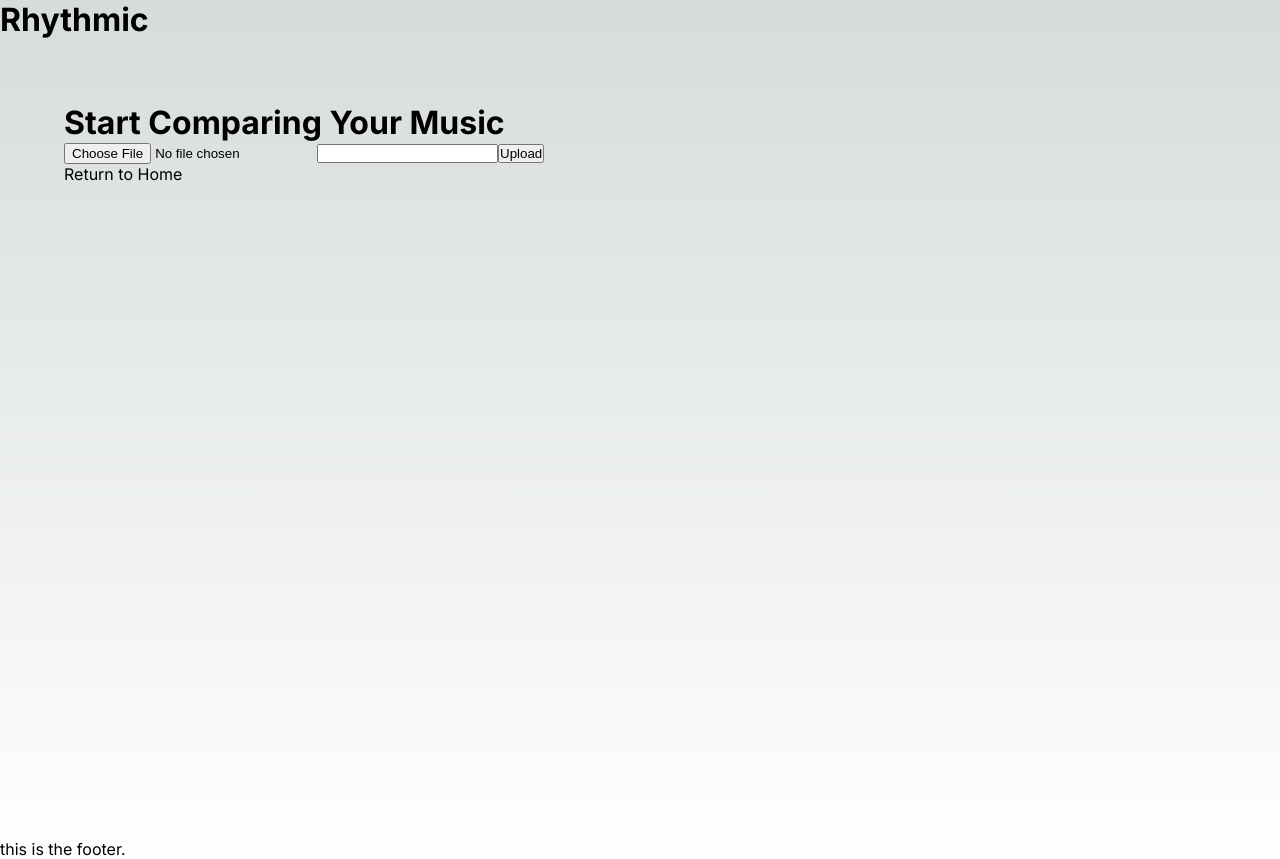
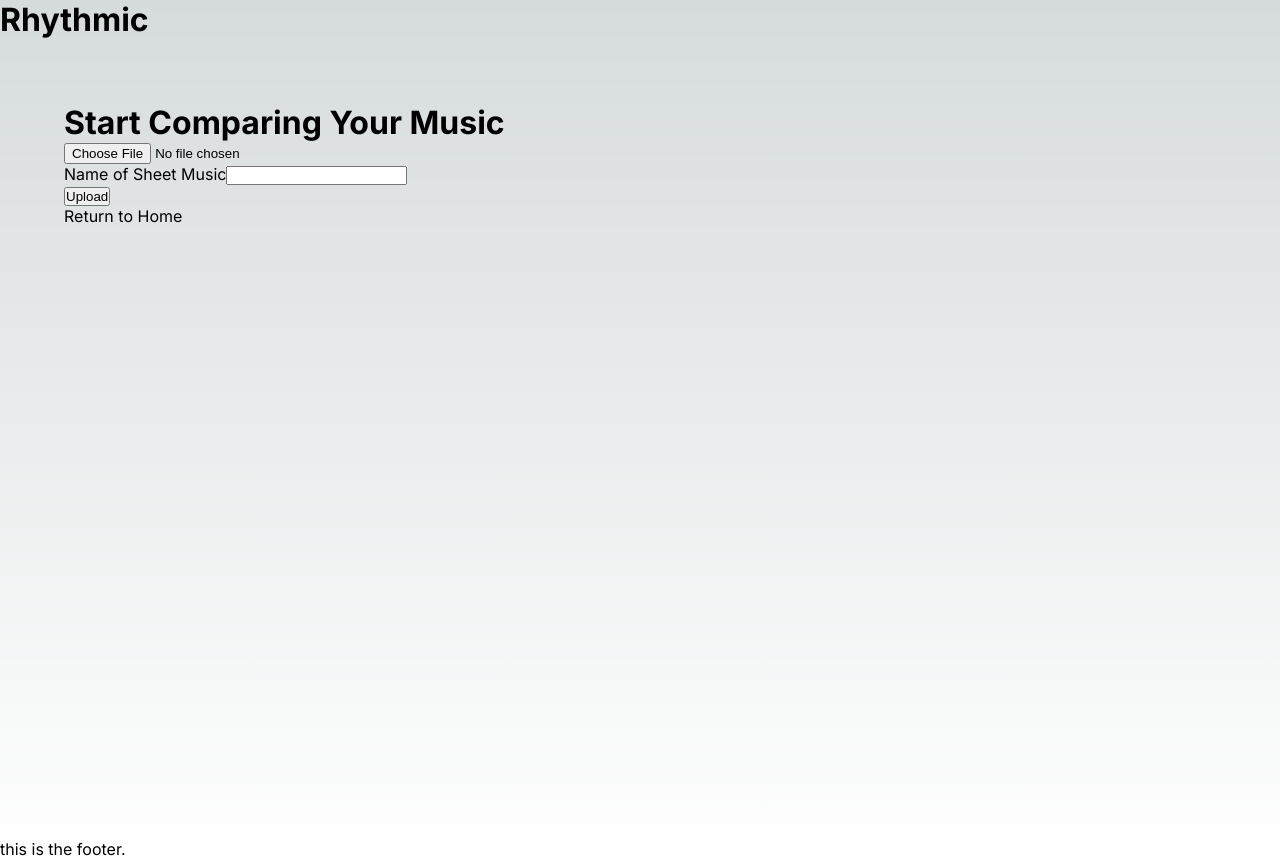
Before and after one commit to MichaelChian452/Rhythmic, a Next.js app in the folder rhythmic-web-app/: page /process in a window 1280 px wide. Built offline with nearby package versions, Linux system fonts and the light colour scheme.

Commit message:
added name field

```diff
--- a/rhythmic-web-app/app/process/page.js
+++ b/rhythmic-web-app/app/process/page.js
@@ -1,13 +1,18 @@
 import styles from '../page.module.css'
 import Link from 'next/link'
 
-export default function Home() {
+export default function Process() {
     return (
       <main className={styles.main}>
         <h1 className={styles.titleTag}>Start Comparing Your Music</h1>
         <form action="/api/upload" method="post" name="sheet-music-upload" encType="multipart/form-data">
-          <input name="sheet-music-pic" type="file" accept="image/png, image/jpg" required />
-          <input name="sheet-music-name" type="text" required />
+          <div>
+            <input name="sheet-music-img" type="file" accept="image/png, image/jpg" required />
+          </div>
+          <div>
+            <label htmlFor="sheet-music-name">Name of Sheet Music</label>
+            <input id="sheet-music-name" name="sheet-music-name" type="text" required />
+          </div>
           <button type="submit">Upload</button>
         </form>
         <Link href="/">Return to Home</Link>
--- a/rhythmic-web-app/pages/api/upload.js
+++ b/rhythmic-web-app/pages/api/upload.js
@@ -20,7 +20,7 @@ async function upload(req) {
     return new Promise((resolve, reject) => {
         const bb = busboy({ headers: req.headers });
         bb.on('file', (name, file, info) => {
-            const saveTo = path.join(os.tmpdir(), path.basename(name));
+            const saveTo = path.join(os.tmpdir(), `${name}-${random()}`);
             console.log('File [' + name + ']: filename: ' + info.filename, saveTo);
             file.pipe(fs.createWriteStream(saveTo));
         });
```
